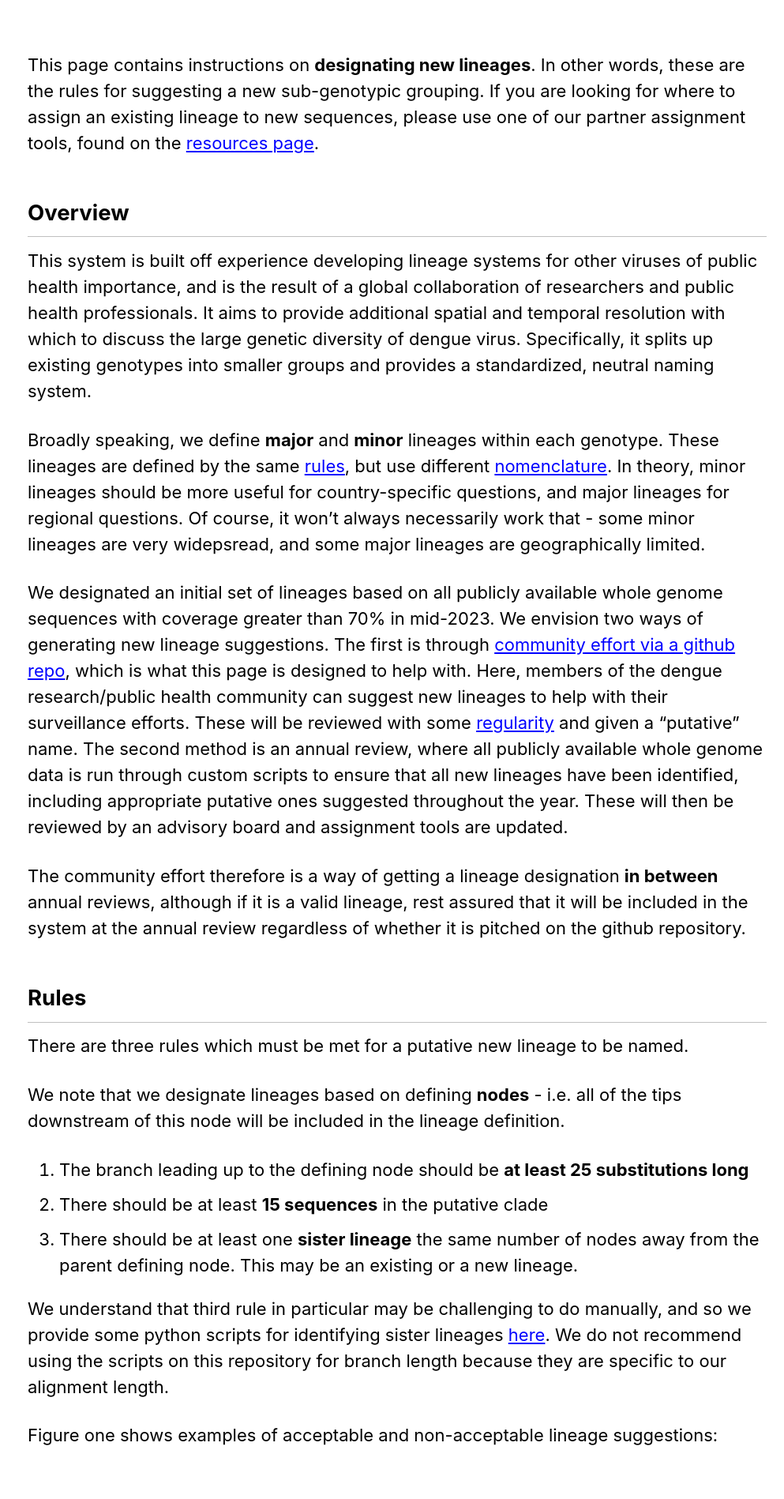
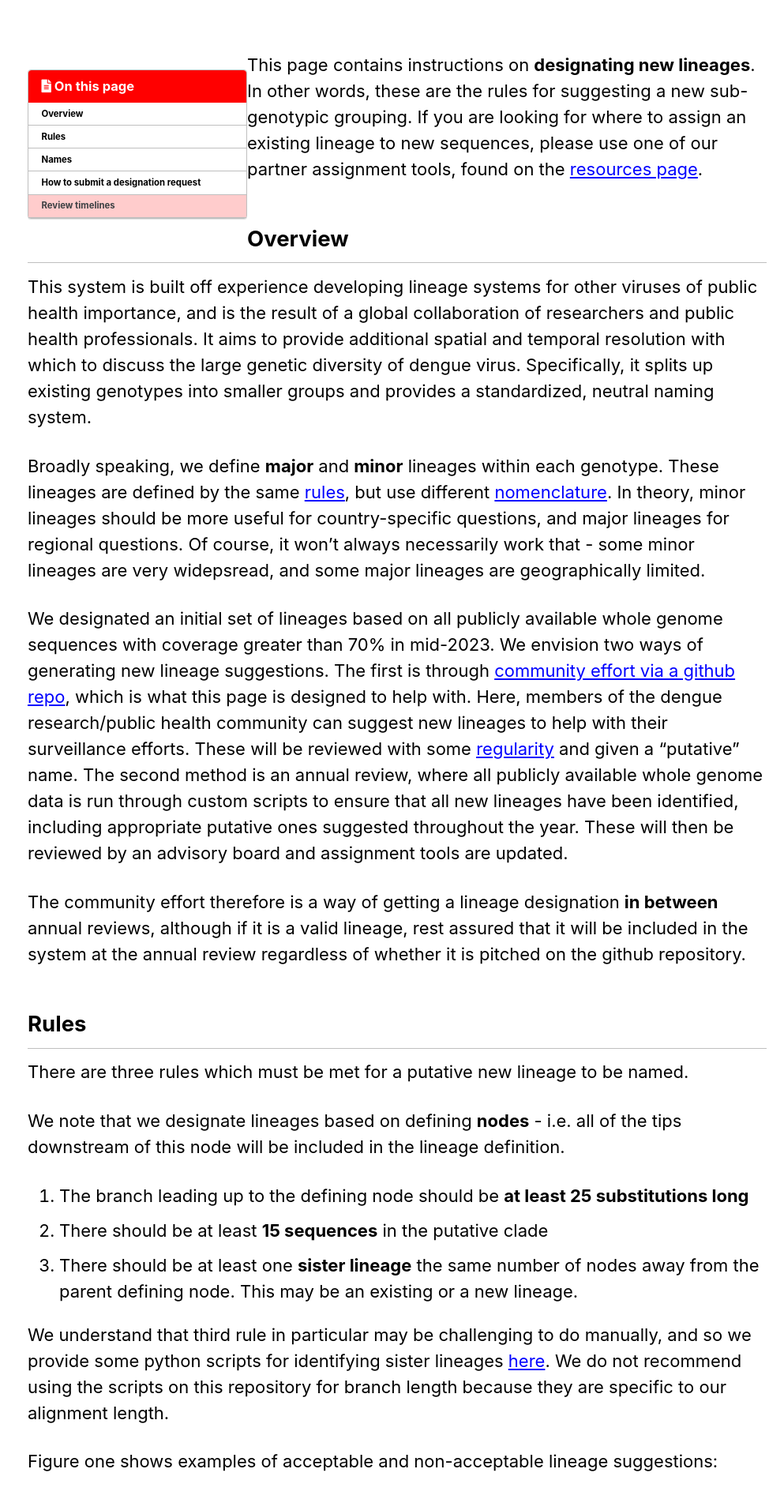
Before and after one commit to DENV-lineages/denv-lineages.github.io, a Jekyll site: the page built from _pages/rules.md, in a window 1280 px wide. Shown: the part 393-2291 px from the top of the page at 79% size, without its empty margins (287-1280 px from the left). Built offline with Jekyll 4.4.1, drawn with Linux system fonts in a browser that asks for light colours; cached includes are drawn as plain includes; some of the changed lines change nothing that is shown.

Commit message:
including toc

```diff
--- a/_pages/rules.md
+++ b/_pages/rules.md
@@ -1,8 +1,8 @@
 ---
 title: "Dengue lineage designation rules"
 layout: dengue_layout
-toc: false
-toc_sticky: false
+toc: true
+toc_sticky: true
 classes: wide
 header:
   overlay_color: "#000"
```
